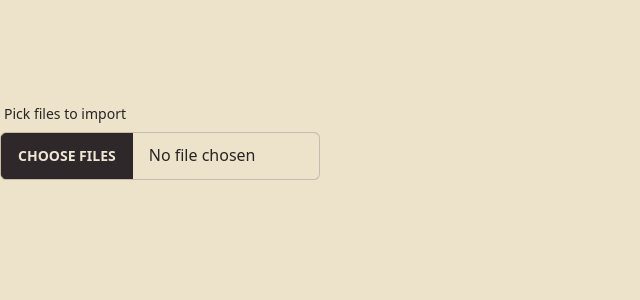
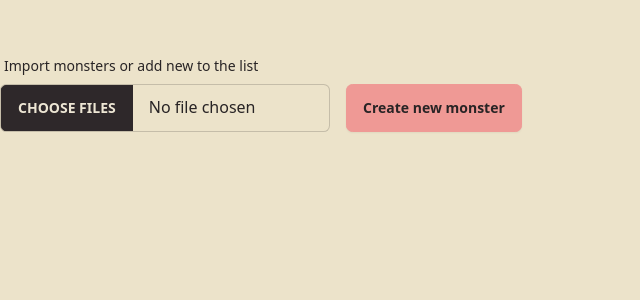
Before and after one commit to jlgcosio/CharacterSheets, a SvelteKit app: page /sheets/monster-guts/monsters in a window 1280 px wide. Shown: the top 300 px of the page, without its empty margins (0-640 px from the left). Built offline with nearby package versions, Linux system fonts and the light colour scheme.

Commit message:
Add blank monster option

```diff
--- a/src/routes/sheets/monster-guts/monsters/+page.svelte
+++ b/src/routes/sheets/monster-guts/monsters/+page.svelte
@@ -1,6 +1,6 @@
 <script lang="ts">
 	import Monster from 'components/monsterguts/Monster.svelte';
-	import type { IClock, IMonster } from 'libTypes/MonsterGutsTypes';
+	import type { IMonster } from 'libTypes/MonsterGutsTypes';
 
 	// import type { PageData } from './$types';
 
@@ -8,7 +8,24 @@
 	let monsterList: IMonster[] = [];
 	let files: FileList;
 
-	let monster: IMonster = {
+	async function importFiles() {
+		let list: IMonster[] = [];
+		if (files.length > 0) {
+			for (let index = 0; index < files.length; index++) {
+				const file = await files[index].text();
+				const mon = JSON.parse(file) as unknown as IMonster;
+				if (monsterList.findIndex((m) => m.id === mon.id) === -1) {
+					list.push(mon);
+				}
+			}
+			monsterList = [...monsterList, ...list];
+		}
+	}
+
+	function addMonster() {
+		monsterList = [
+			...monsterList,
+			{
 				id: `monster-${Date.now()}`,
 				name: '',
 				description: '',
@@ -72,37 +89,30 @@
 						immune: false
 					}
 				}
-	};
-
-	async function importFiles() {
-		let list: IMonster[] = [];
-		if (files.length > 0) {
-			for (let index = 0; index < files.length; index++) {
-				const file = await files[index].text();
-				const mon = JSON.parse(file) as unknown as IMonster;
-				list.push(mon);
 			}
-			monsterList = list;
-		}
+		];
 	}
 </script>
 
-<section class="my-12">
 <label class="form-control w-full max-w-xs">
 	<div class="label">
-			<span class="label-text">Pick files to import</span>
+		<span class="label-text">Import monsters or add new to the list</span>
 	</div>
+	<div class="flex gap-4">
+		<div>
 			<input
 				type="file"
-			class="file-input file-input-bordered w-full max-w-xs"
+				class="file-input file-input-bordered"
 				accept="json"
 				multiple={true}
 				bind:files
 				on:change={importFiles}
 			/>
+		</div>
+		<button class="btn btn-primary" on:click={addMonster}>Create new monster</button>
+	</div>
 </label>
 
 {#each monsterList as monster}
 	<Monster {monster} />
 {/each}
-</section>
```
Lines whose indentation alone changed are shown as unchanged.
